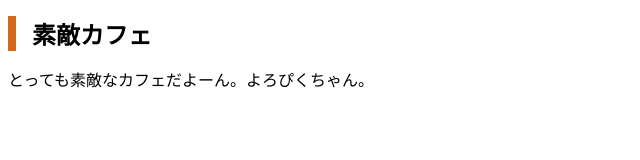
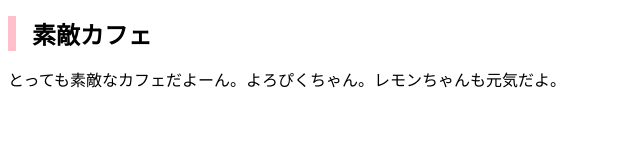
Before and after one commit to Misahiro/mycafe, a plain HTML site: page index.html in a window 1280 px wide. Shown: the whole page, without its empty margins (0-640 px from the left). Drawn offline with Linux system fonts and the light colour scheme.

Commit message:
Add files via upload

```diff
--- a/css/styles.css
+++ b/css/styles.css
@@ -1,5 +1,5 @@
 h1{
   font-size: 24px;
   padding-left: 16px;
-  border-left: 8px solid chocolate;
+  border-left: 8px solid pink;
 }
--- a/index.html
+++ b/index.html
@@ -7,6 +7,6 @@
 </head>
 <body>
   <h1>素敵カフェ</h1>
-  <p>とっても素敵なカフェだよーん。よろぴくちゃん。</p>
+  <p>とっても素敵なカフェだよーん。よろぴくちゃん。レモンちゃんも元気だよ。</p>
 </body>
 </html>
```
